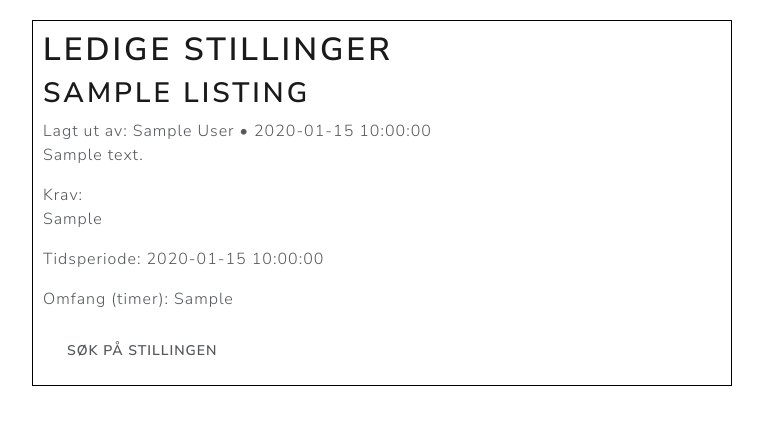
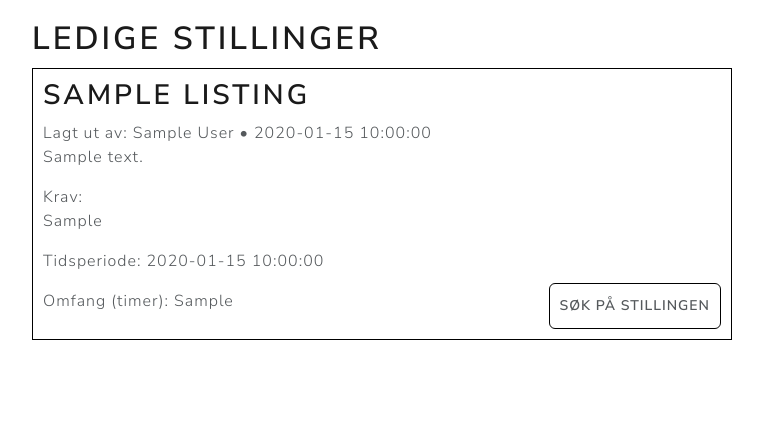
Before and after one commit to Nyborg9/IS-115-Prosjekt, a PHP site: page /view/listings.view.php in a window 1280 px wide. Shown: the part 94-519 px from the top of the page, without its empty margins (258-1021 px from the left). Run offline with PHP 8.4, Linux system fonts and the light colour scheme; tables that the repository leaves empty or names only in its code hold one stand-in row (values such as "Sample post"); some libraries are stand-ins or nearby versions.

Commit message:
jobbutlysning looks

```diff
--- a/css/css.css
+++ b/css/css.css
@@ -6,6 +6,24 @@
 .bordered-content {
         border: 1px solid black;
         padding: 10px;
+        margin: 10px 0px 10px;
+}
+
+.bordered-content .btn {
+        border: 1px solid black;
+        padding: 10px;
+        margin: 10px 10px 10px;
+}
+
+.utlysningsdiv {
+        position: relative;
+}
+
+.right-place {
+        position: absolute;
+        bottom: 0;
+        right: 0;
+        padding: 5px;
 }
 
 label {
--- a/view/listings.view.php
+++ b/view/listings.view.php
@@ -36,7 +36,7 @@
         ?>
     </head>
     <body>
-        <div class="centered-content bordered-content">
+        <div class="centered-content">
             <h1>Ledige stillinger</h1>
 
 
@@ -45,7 +45,7 @@
                     echo '<p>Ingen annonser enda.</p>';
                 } else {
                     foreach ($listings as $listing) {
-                        echo '<div class="utlysning">';
+                        echo '<div class="utlysning bordered-content utlysningsdiv">';
                         echo '<h2>' . htmlspecialchars($listing['Title']) . '</h2>';
                         echo '<div class="meta"> Lagt ut av: ' . htmlspecialchars($listing['FirstName'] . ' ' . $listing['LastName']) .
                             ' • ' . htmlspecialchars($listing['created_at']) .
@@ -72,7 +72,7 @@
                                 '</p>';
                         }
 
-                        echo '<a class="btn" href="createApplication.view.php?listingID=' . $listing['ListingID'] . '">
+                        echo '<a class="btn right-place bordered-content" href="createApplication.view.php?listingID=' . $listing['ListingID'] . '">
                         Søk på stillingen
                         </a>';
 
```
